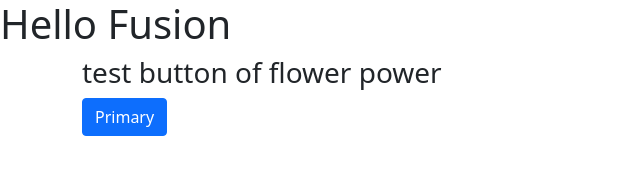
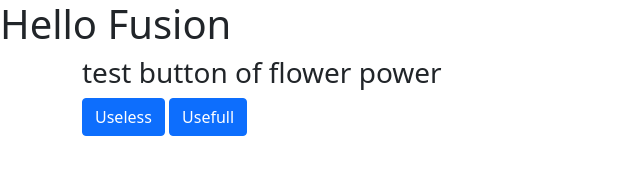
Before and after one commit to DavidBlaa/github-static-testpage, a plain HTML site: page index.html in a window 1280 px wide. Shown: the whole page, without its empty margins (0-640 px from the left). Drawn offline with nearby package versions, Linux system fonts and the light colour scheme.

Commit message:
add joke

```diff
--- a/index.html
+++ b/index.html
@@ -16,7 +16,8 @@
   <div class="row">
     <div class="col align-self-center">
       <h3>test button of flower power</h3>
-      <button type="button" class="btn btn-primary">Primary</button>
+      <button type="button" class="btn btn-primary">Useless</button>
+      <button type="button" class="btn btn-primary">Usefull</button>
     </div>
   </div>
 </div>
```
